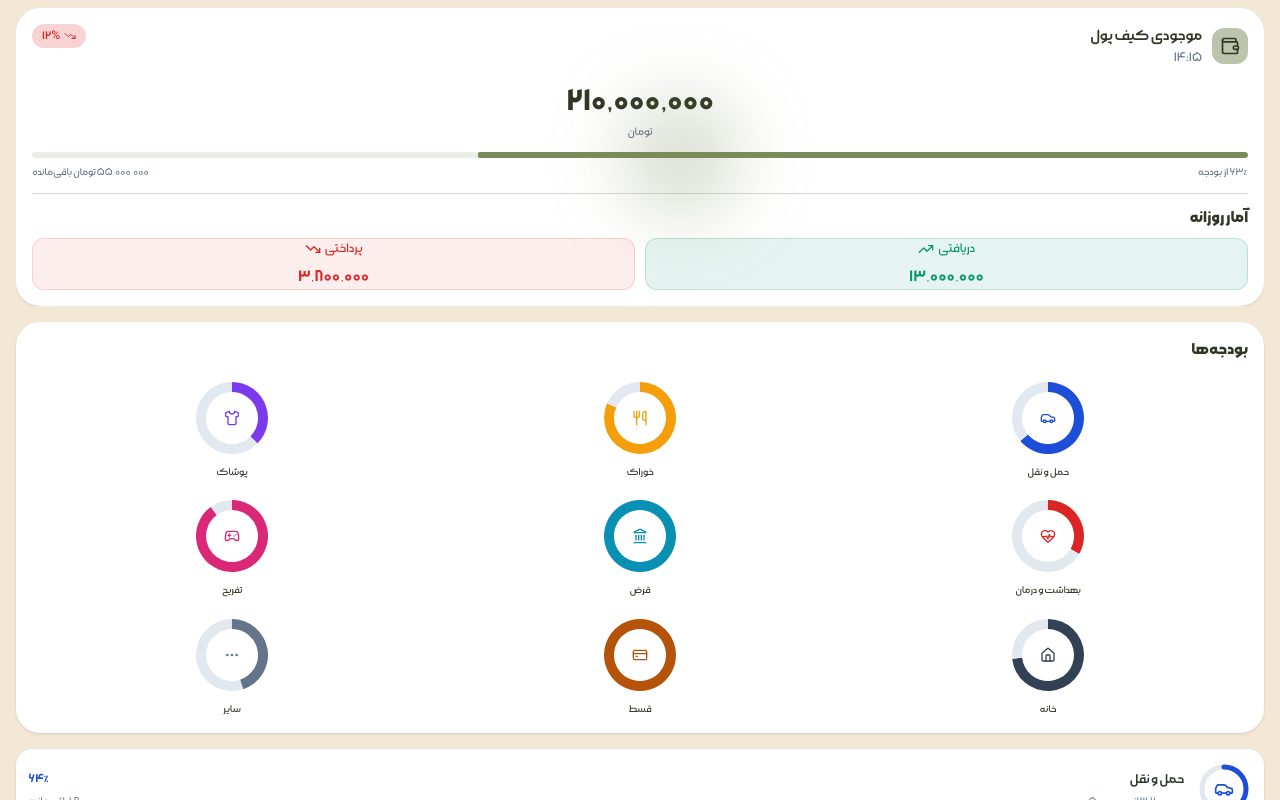
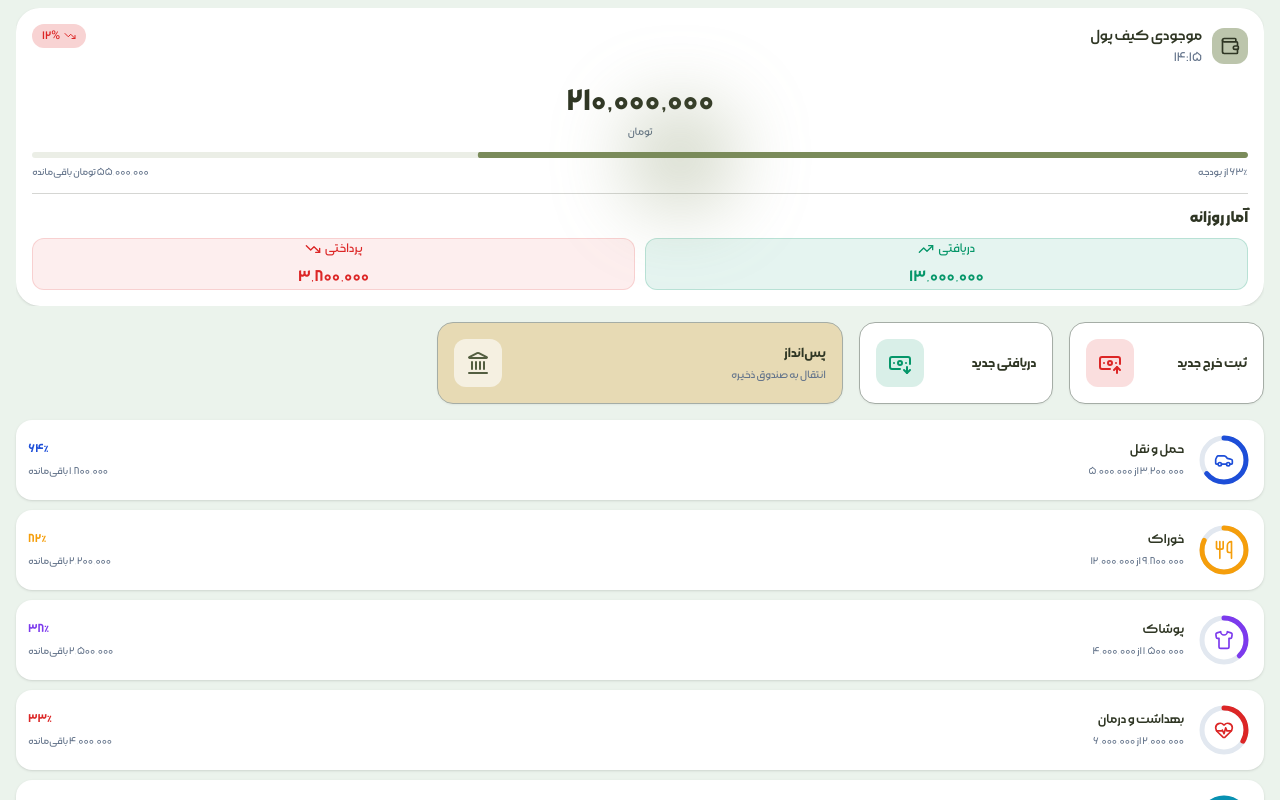
Before and after one commit to mhmjalali/cashflow, a Next.js app in the folder apps/web/: page / in a window 1280 px wide. Shown: the top 800 px of the page. Built offline with nearby package versions, Linux system fonts and the light colour scheme.

Commit message:
working on home_page

```diff
--- a/apps/web/src/features/Home/budget/budget-overview.tsx
+++ /dev/null
@@ -1,76 +0,0 @@
-"use client";
-
-import { motion } from "motion/react";
-import { PieChart, Pie, Cell, ResponsiveContainer } from "recharts";
-import { budgetCategories, fakeBudgetData } from "./budget-config";
-
-const ease = [0.22, 1, 0.36, 1] as const;
-
-const MiniDonut = ({
-  catKey,
-}: {
-  catKey: (typeof budgetCategories)[number]["key"];
-}) => {
-  const cat = budgetCategories.find((c) => c.key === catKey)!;
-  const { total, used } = fakeBudgetData[catKey];
-  const remaining = Math.max(total - used, 0);
-  const Icon = cat.icon;
-
-  const data = [
-    { name: "used", value: used, color: cat.color },
-    { name: "remaining", value: remaining, color: "#e2e8f0" },
-  ];
-
-  return (
-    <div className="flex flex-col items-center gap-1.5">
-      <div className="relative h-20 w-20">
-        <ResponsiveContainer width="100%" height="100%">
-          <PieChart>
-            <Pie
-              data={data}
-              dataKey="value"
-              cx="50%"
-              cy="50%"
-              innerRadius={26}
-              outerRadius={36}
-              startAngle={90}
-              endAngle={-270}
-              stroke="none"
-              isAnimationActive
-              animationDuration={800}
-              animationEasing="ease-out"
-            >
-              {data.map((entry, idx) => (
-                <Cell key={idx} fill={entry.color} />
-              ))}
-            </Pie>
-          </PieChart>
-        </ResponsiveContainer>
-        <div className="absolute inset-0 flex items-center justify-center">
-          <Icon className="size-4" style={{ color: cat.color }} />
-        </div>
-      </div>
-      <p className="text-[11px] text-text text-center">{cat.label}</p>
-    </div>
-  );
-};
-
-const BudgetOverview = () => {
-  return (
-    <motion.div
-      initial={{ opacity: 0, y: 14 }}
-      animate={{ opacity: 1, y: 0 }}
-      transition={{ duration: 0.45, ease }}
-      className="rounded-3xl bg-white p-4 shadow-sm"
-    >
-      <p className="font-bold text-text mb-4">بودجه‌ها</p>
-      <div className="grid grid-cols-3 gap-y-4 gap-x-2">
-        {budgetCategories.map((cat) => (
-          <MiniDonut key={cat.key} catKey={cat.key} />
-        ))}
-      </div>
-    </motion.div>
-  );
-};
-
-export default BudgetOverview;
--- a/apps/web/src/features/Home/budget/budget.tsx
+++ b/apps/web/src/features/Home/budget/budget.tsx
@@ -1,10 +1,8 @@
-import BudgetOverview from "./budget-overview";
 import BudgetList from "./budget-list";
 
 const Budget = () => {
   return (
     <div className="flex flex-col gap-4">
-      <BudgetOverview />
       <BudgetList />
     </div>
   );
--- a/apps/web/src/features/Home/index.tsx
+++ b/apps/web/src/features/Home/index.tsx
@@ -1,10 +1,12 @@
 import Budget from "./budget/budget";
-import FinantialSnapShot from "./FinantialSnapShot";
+import FinantialSnapShot from "./finantial-snap-shot";
+import QuickActions from "./quick-actions";
 
 const Home = () => {
   return (
     <div className="flex flex-col gap-4">
       <FinantialSnapShot />
+      <QuickActions />
       <Budget />
     </div>
   );
--- /dev/null
+++ b/apps/web/src/features/Home/quick-actions/index.tsx
@@ -0,0 +1,44 @@
+"use client";
+
+import { BanknoteArrowDown, BanknoteArrowUp, Landmark } from "lucide-react";
+
+const QuickActions = () => {
+  return (
+    <div className="grid grid-cols-1 sm:grid-cols-3 gap-4 w-full" dir="rtl">
+      <div className="flex items-center justify-between gap-4">
+        <button
+          type="button"
+          className="flex items-center w-full justify-between p-4 rounded-2xl bg-white border border-border shadow-xs text-right cursor-pointer"
+        >
+          <span className="text-sm font-semibold text-text">ثبت خرج جدید</span>
+          <div className="p-3 rounded-xl bg-paid/15 text-paid transition-colors duration-200">
+            <BanknoteArrowUp className="w-6 h-6" />
+          </div>
+        </button>
+        <button
+          type="button"
+          className="flex items-center justify-between w-full p-4 rounded-2xl bg-white border border-border shadow-xs text-right cursor-pointer"
+        >
+          <span className="text-sm font-semibold text-text">دریافتی جدید</span>
+          <div className="p-3 rounded-xl bg-success/15 text-success transition-colors duration-200">
+            <BanknoteArrowDown className="w-6 h-6" />
+          </div>
+        </button>
+      </div>
+      <button
+        type="button"
+        className="flex items-center justify-between p-4 rounded-2xl bg-secondary/40 shadow-xs text-right cursor-pointer border border-border"
+      >
+        <div className="flex flex-col gap-1">
+          <span className="text-sm font-semibold text-text">پس‌انداز</span>
+          <span className="text-xs text-text-muted">انتقال به صندوق ذخیره</span>
+        </div>
+        <div className="p-3 rounded-xl bg-white/60 text-primary-dark duration-200">
+          <Landmark className="w-6 h-6" />
+        </div>
+      </button>
+    </div>
+  );
+};
+
+export default QuickActions;
--- a/apps/web/src/styles/global.css
+++ b/apps/web/src/styles/global.css
@@ -30,9 +30,6 @@ body {
   --color-primary: #7a8b5a;
   --color-primary-dark: #535e40;
 
-  --color-saved-box: #e7e5a5b1;
-  --color-wallet-box: #d4eca7c4;
-
   --color-secondary: #e2b45f;
   --color-secondary-dark: #967029;
 
@@ -42,8 +39,8 @@ body {
   --color-received: #059669;
   --color-paid: #dc2626;
 
-  --color-background: #f2e8d5;
-  --color-border: #e2e8f0;
+  --color-background: #ebf3ec;
+  --color-border: #a5ada6;
 
   --color-text: #2f3624;
   --color-text-muted: #64748b;
```
Also changed, not shown: apps/web/src/features/Home/finantial-snap-shot/index.tsx (renamed from apps/web/src/features/Home/FinantialSnapShot/index.tsx), apps/web/src/features/Home/finantial-snap-shot/save-box.tsx (renamed from apps/web/src/features/Home/FinantialSnapShot/save-box.tsx), apps/web/src/features/Home/finantial-snap-shot/wallet-balance.tsx (renamed from apps/web/src/features/Home/FinantialSnapShot/wallet-balance.tsx).
